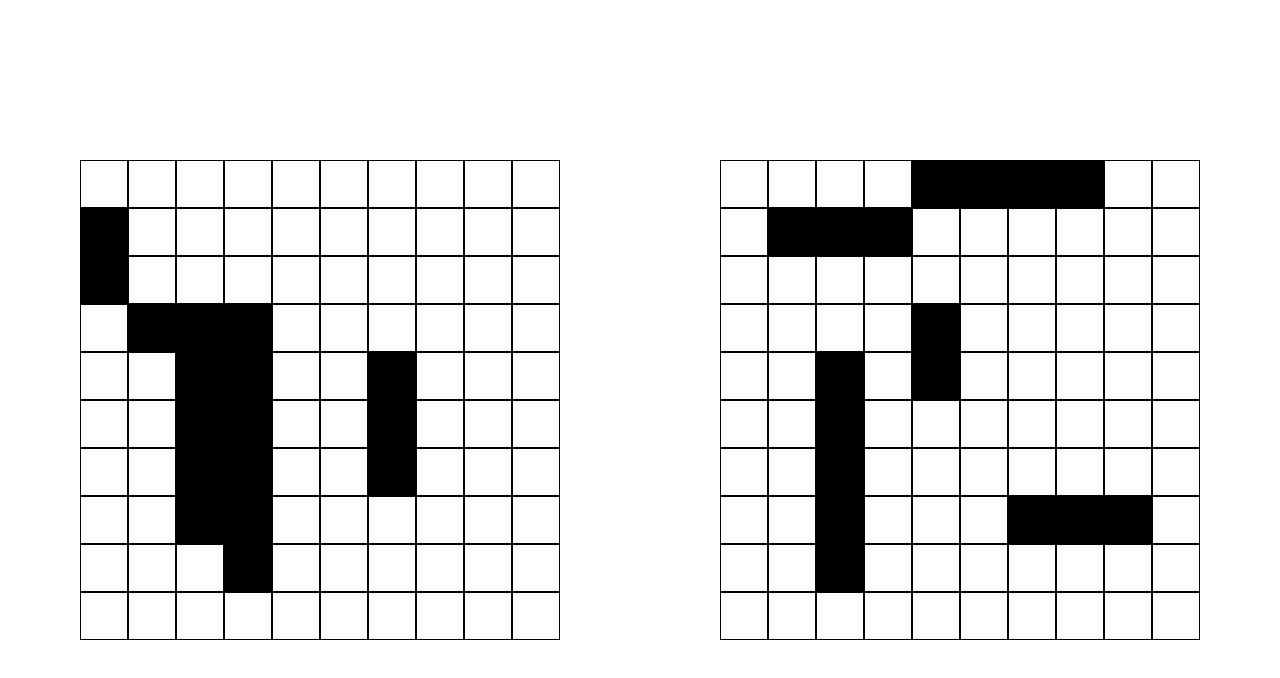
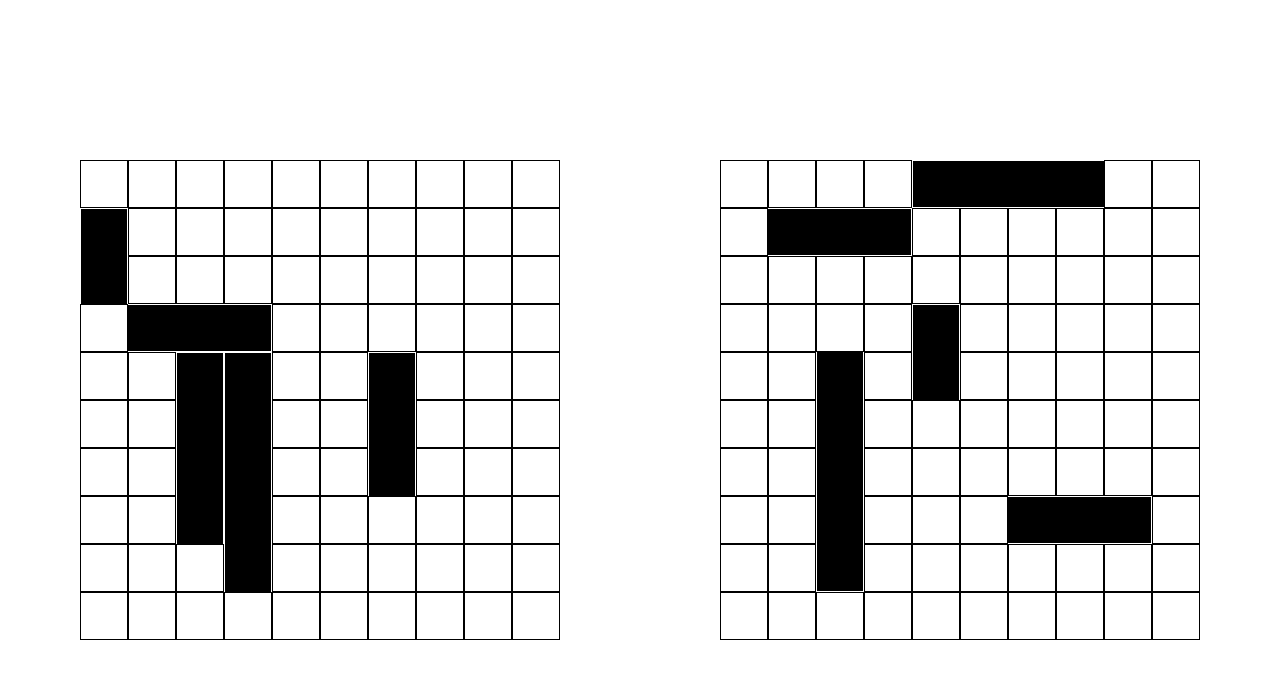
Before and after one commit to nathanielwjohnston/battleship, a website built with webpack: page src/template.html in a window 1280 px wide. Built offline with nearby package versions, Linux system fonts and the light colour scheme.

Commit message:
Add borders to distinguish ships

```diff
--- a/src/displayController.js
+++ b/src/displayController.js
@@ -9,19 +9,59 @@ function makeGameboard(container) {
 }
 
 export function renderGameboards(players) {
-  console.log(players);
-
-  function colourSquare(gameboard, coords, colour) {
+  function styleSquare(gameboard, coords, ship, index) {
     const gameboardWidth = 10;
 
     const gridSquareIndex = coords[0] + coords[1] * gameboardWidth;
-    console.log(gridSquareIndex);
 
     const gridSquares = gameboard.querySelectorAll(".grid-square");
-    console.log(gridSquares);
     const gridSquare = gridSquares[gridSquareIndex];
 
-    gridSquare.style.backgroundColor = colour;
+    gridSquare.classList.add("ship");
+
+    let direction = ship.direction;
+
+    if (direction === "up" || direction === "down") {
+      gridSquare.classList.add("vertical");
+    } else {
+      gridSquare.classList.add("horizontal");
+    }
+
+    if (index < ship.length - 1) {
+      gridSquare.classList.add("middle");
+      return;
+    }
+
+    switch (direction) {
+      case "up":
+        if (index === 0) {
+          gridSquare.classList.add("bottom");
+        } else {
+          gridSquare.classList.add("top");
+        }
+        break;
+      case "down":
+        if (index === 0) {
+          gridSquare.classList.add("top");
+        } else {
+          gridSquare.classList.add("bottom");
+        }
+        break;
+      case "left":
+        if (index === 0) {
+          gridSquare.classList.add("right");
+        } else {
+          gridSquare.classList.add("left");
+        }
+        break;
+      case "right":
+        if (index === 0) {
+          gridSquare.classList.add("left");
+        } else {
+          gridSquare.classList.add("right");
+        }
+        break;
+    }
   }
 
   const gameboards = document.querySelectorAll(".gameboard");
@@ -33,8 +73,8 @@ export function renderGameboards(players) {
     const ships = player.gameboard.ships;
     for (let ship of ships) {
       const coordsArray = ship.coordinatesArray;
-      for (let coords of coordsArray) {
-        colourSquare(gameboard, coords, "black");
+      for (const [index, coords] of coordsArray.entries()) {
+        styleSquare(gameboard, coords, ship, index);
       }
     }
   });
--- a/src/generator.js
+++ b/src/generator.js
@@ -18,6 +18,8 @@ export function createGameboard() {
   const misses = [];
 
   function placeShip(coordinatesArray, shipLength, random = false) {
+    let direction;
+
     function checkPlacement(coords) {
       // reject out of bounds
       if (coords[0] < 0 || coords[0] > 9 || coords[1] < 0 || coords[1] > 9) {
@@ -36,6 +38,7 @@ export function createGameboard() {
     }
 
     function createRandomShipPlacement() {
+      let direction;
       let shipCoordinatesArray = [];
       const directions = { up: -1, down: 1, left: -1, right: 1 };
       const directionKeys = Object.keys(directions);
@@ -55,6 +58,7 @@ export function createGameboard() {
         // Based on random number between 0 and the number of directions
         const randomDirection =
           directionKeys[Math.floor(Math.random() * directionKeys.length)];
+        direction = randomDirection;
         let newCoordinates = randomCoordinates;
         for (let i = 0; i < shipLength - 1; i++) {
           if (randomDirection === "up" || randomDirection === "down") {
@@ -78,11 +82,13 @@ export function createGameboard() {
         }
       }
 
-      return shipCoordinatesArray;
+      return [shipCoordinatesArray, direction];
     }
 
     if (random) {
-      coordinatesArray = createRandomShipPlacement();
+      const [coordinatesArrayItem, directionItem] = createRandomShipPlacement();
+      coordinatesArray = coordinatesArrayItem;
+      direction = directionItem;
     } else {
       for (let coords of coordinatesArray) {
         if (!checkPlacement(coords)) return false;
@@ -90,7 +96,12 @@ export function createGameboard() {
     }
 
     const ship = createShip(shipLength);
-    ships.push({ shipObject: ship, coordinatesArray });
+    ships.push({
+      shipObject: ship,
+      coordinatesArray,
+      direction,
+      length: shipLength,
+    });
 
     return true;
   }
--- a/src/styles.css
+++ b/src/styles.css
@@ -71,3 +71,45 @@ body {
   border: 1px solid;
   background-color: white;
 }
+
+.ship {
+  border-color: white;
+  background-color: black;
+}
+
+.ship.vertical.top {
+  border-top-style: solid;
+  border-right-style: solid;
+  border-bottom-style: none;
+  border-left-style: solid;
+}
+.ship.vertical.bottom {
+  border-top-style: none;
+  border-right-style: solid;
+  border-bottom-style: solid;
+  border-left-style: solid;
+}
+.ship.vertical.middle {
+  border-top-style: none;
+  border-right-style: solid;
+  border-bottom-style: none;
+  border-left-style: solid;
+}
+.ship.horizontal.left {
+  border-top-style: solid;
+  border-right-style: none;
+  border-bottom-style: solid;
+  border-left-style: solid;
+}
+.ship.horizontal.right {
+  border-top-style: solid;
+  border-right-style: solid;
+  border-bottom-style: solid;
+  border-left-style: none;
+}
+.ship.horizontal.middle {
+  border-top-style: solid;
+  border-right-style: none;
+  border-bottom-style: solid;
+  border-left-style: none;
+}
```
Also changed, not shown: tests/tests.test.js (+1 -0 lines).
